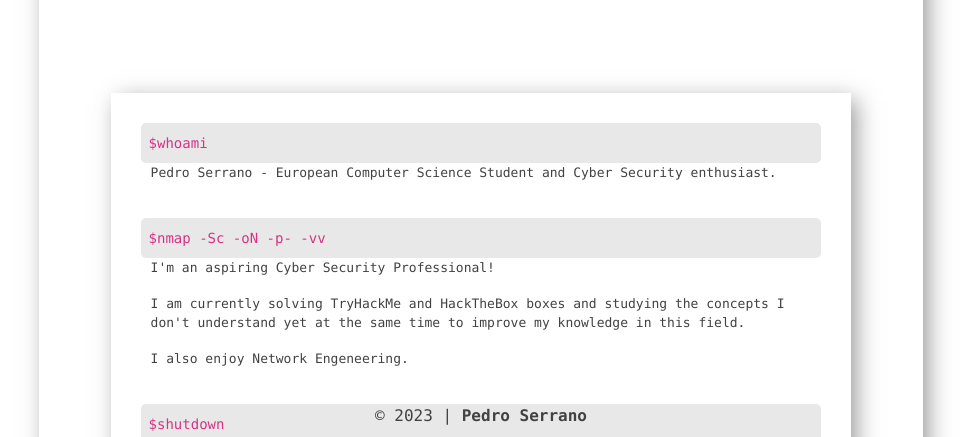
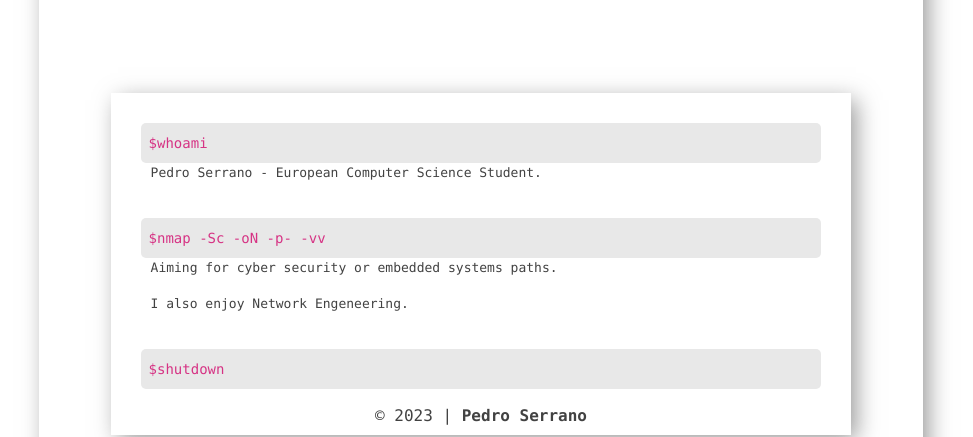
Before and after one commit to ianmooonee/Website, a plain HTML site: page index.html in a window 1280 px wide. Shown: the part 363-800 px from the top of the page, without its empty margins (159-1132 px from the left). Drawn offline with nearby package versions, Linux system fonts and the light colour scheme.

Commit message:
Update index.html

```diff
--- a/index.html
+++ b/index.html
@@ -62,7 +62,7 @@
                     </div>
 
                     <div class="text-me">
-                        <p>Pedro Serrano - European Computer Science Student and Cyber Security enthusiast.</p><br>
+                        <p>Pedro Serrano - European Computer Science Student.</p><br>
                     </div>
 
                     <div class="commands">
@@ -70,9 +70,8 @@
                     </div>
 
                     <div class="text-me">
-                        <p>I'm an aspiring Cyber Security Professional!</p>
-                        <p>I am currently solving TryHackMe and HackTheBox boxes and studying the concepts I don't understand yet at the same time to improve my knowledge in this field.</p>
-                        <p>I also enjoy Network Engeneering.</p><br>
+                        <p>Aiming for cyber security or embedded systems paths.</p>
+                       <p>I also enjoy Network Engeneering.</p><br>
                     </div>
 
                     <div class="commands">
```
